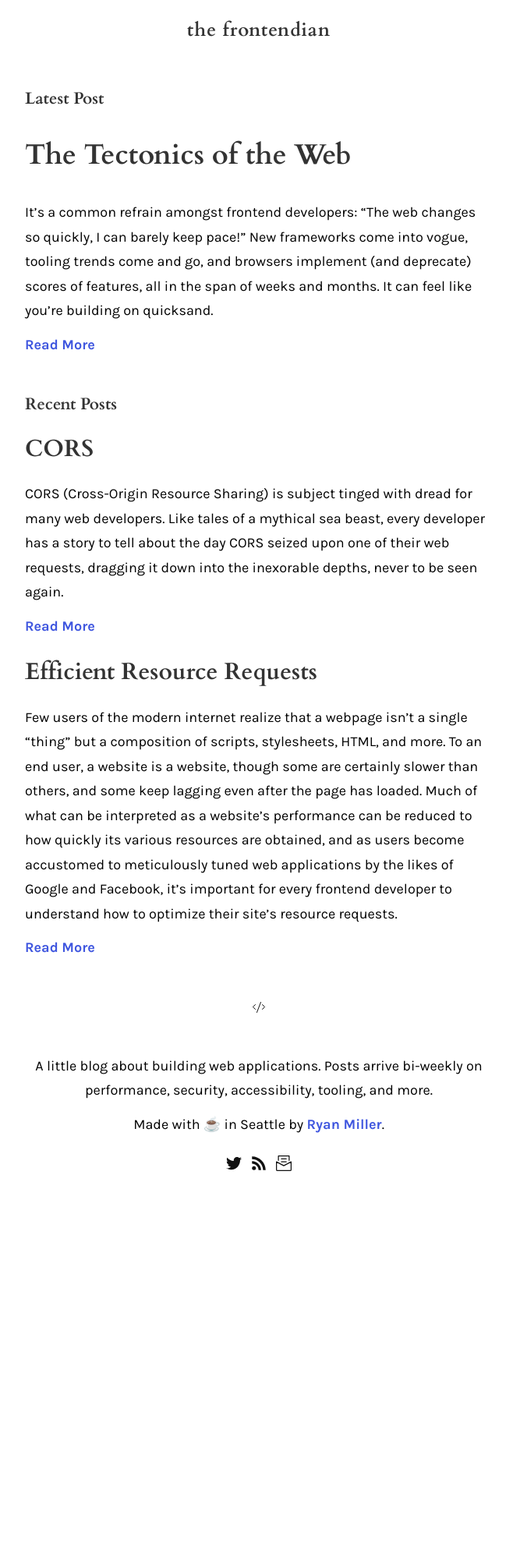
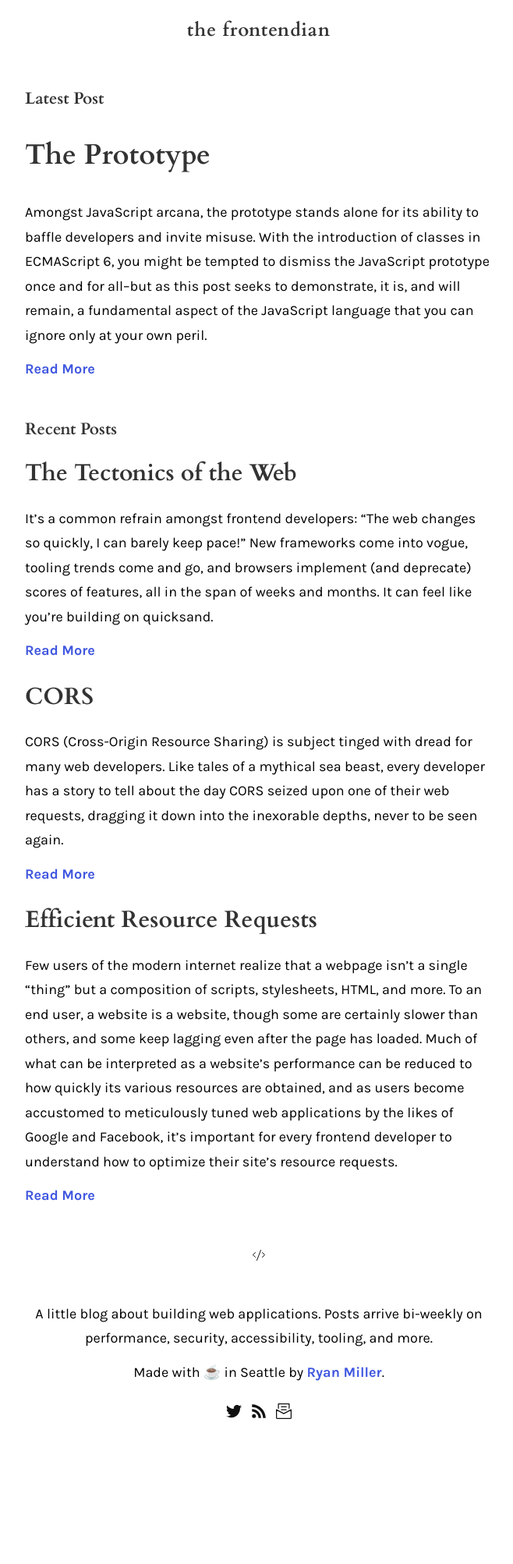
Before and after one commit to ryanmillerdev/frontendian, a Jekyll site: the page built from index.md, in a window 1280 px wide. Shown: the whole page at 78% size, without its empty margins (308-966 px from the left). Built offline with Jekyll 4.4.1, drawn with Linux system fonts in a browser that asks for light colours; before the commit the page ends 1688 px from its top, so only the background shows below that; some of the changed lines change nothing that is shown.

Commit message:
Publish prototype post.

```diff
--- a/_layouts/base.html
+++ b/_layouts/base.html
@@ -266,11 +266,11 @@
       margin: 6rem 0;
     }
 
-    h2 {
+    h2, h2 code {
       font-size: 5rem;
     }
 
-    h3 {
+    h3, h3 code {
       font-size: 4rem;
     }
 
@@ -284,6 +284,22 @@
 
     h6 {
       font-size: 2.5rem;
+    }
+
+    blockquote {
+      position: relative;
+      margin: 0;
+      padding: 5rem;
+    }
+
+    blockquote::before {
+      content: '';
+      position: absolute;
+      top: 5rem;
+      left: 0;
+      width: 0.5rem;
+      height: 5rem;
+      background-color: #F7D869;
     }
 
     /* Buttons */
--- /dev/null
+++ b/_posts/2018-06-24-prototype.markdown
@@ -0,0 +1,208 @@
+---
+layout: post
+title:  "The Prototype"
+date:   2018-06-17 08:00:00 -0700
+dateString: "June 17th, 2018"
+categories: ['technologies', 'javascript']
+hero: /public/svg/prototype/beaker.svg
+ogShareImage: /public/img/prototype_og_image.png
+permalink: /prototype
+comments: true
+syntaxHighlighting: ['javascript']
+excerpt: <p>Amongst JavaScript arcana, the prototype stands alone for its ability to baffle developers and invite misuse. With the introduction of classes in ECMAScript 6, you might be tempted to dismiss the JavaScript prototype once and for all–but as this post seeks to demonstrate, it is, and will remain, a fundamental aspect of the JavaScript language that you can ignore only at your own peril.</p>
+---
+Amongst JavaScript arcana, the `prototype` stands alone for its ability to baffle developers and invite misuse. With the introduction of classes in ECMAScript 6, you might be tempted to dismiss the JavaScript `prototype` once and for all–but as this post seeks to demonstrate, it is, and will remain, a fundamental aspect of the JavaScript language that you can ignore only at your own peril.
+
+What follows is intended to be a simple, unassuming introduction to both the JavaScript `prototype` and the prototypal inheritance it faciliates. Our survey will take us from an overview inheritance as a concept to an in-depth introduction to three different ways of leveraging prototypal inheritance in your code, with a short postscript on the continued relevance of the `prototype`.
+
+<figure>
+  <img src="/public/svg/prototype/dna.svg" width="100%" style="max-width: 10rem"/>
+</figure>
+
+## Understanding Inheritance
+
+One of the primary means by which object-oriented languages help developers reuse code is via _inheritance_. Inheritence allows you to specify how certain properties and methods ought to be shared across objects, and has become a staple feature in many languages, including JavaScript.
+
+The most common inheritance pattern is _classical inheritance_, and it involves the creation of _classes_, which serve as schematics for objects. Objects are created by _instantiating_ a given class, and classes can extend a _superclass_, or be extended by a _subclass_, permitting the resuse of a class's properties and methods. The result is a taxonomy of objects, each possessing a superclass and potentially subclasses. Below is an example of classical inheritance in ECMAScript 6:
+
+<pre><code>class Dog {
+  woof() {
+    console.log('Woof!')
+  }
+}
+
+class Collie extends Dog {}
+
+const lassie = new Collie()
+lassie.woof() // => 'Woof!'</code></pre>
+
+JavaScript breaks from pack in its usage of _prototypal inheritance_. One way to understand prototypal inheritance is that it is simply inheritance without classes. Objects inherit from living, breathing objects, not schematics. This allows for a dynamic taxonomy of objects, which you might say pairs appropriately with another notorious JavaScript feature, dynamic typing. Below you'll find the same example given above, save it now uses prototypal inheritance:
+
+<pre><code>const Dog = function () {}
+
+Dog.prototype.woof = function () {
+  console.log('Woof!')
+}
+
+const Collie = function () {}
+Collie.prototype = Object.create(Dog.prototype)
+
+const lassie = new Collie()
+
+lassie.woof() // => "Woof!"</code></pre>
+
+To better make sense of the above code, we'll first examine the `prototype` itself, then discuss how it facilitates inheritance in JavaScript.
+
+<figure>
+  <img src="/public/svg/prototype/cell.svg" width="100%" style="max-width: 20rem"/>
+</figure>
+
+## Meet The Prototype
+
+At its simplest, an object's `prototype` property is just another object reference. Every JavaScript object has a prototype, and since everything in JavaScript is an object (with the exception of `undefined` and `null`), the result is that you'll find prototypes everywhere.
+
+You can access the prototype of any object in Javascript by simply calling `Object.getPrototypeOf` and passing the object as a parameter. For example:
+
+<pre><code>Object.getPrototypeOf(Number)</code></pre>
+
+When you attempt to access a property on an object, or call one of its methods, the JavaScript runtime will first check if the object itself possesses the property or method you desire. If it is unable to find either on the object itself, it will then turn to the object's prototype and look for the property or method there.
+
+<pre><code>const fido = new Dog()
+
+fido.name = 'Fido'
+
+fido.name // => 'Fido', accessed a property of the object itself.
+fido.woof() // => 'Woof!', accessed via the Dog prototype, which this object shares.
+fido.valueOf() // => Dog { ... }, accessed by traversing the prototype chain to reach Object.prototype.</code></pre>
+
+If the runtime is still not able to find what we're looking for, it's going to begin traversing the _prototype chain_. Remember how we said every object possesses a prototype in JavaScript? Well, prototypes have prototypes too! And so the same logic repeats itself on the prototype itself, i.e. JavaScript then turns to its prototype to try to find the property or method you're after.
+
+There is one object in JavaScript that lacks a prototype, and that's `Object.prototype`, the progenitor of all objects you interact with.
+
+<pre><code>Object.getPrototypeOf(Object) // => Object.prototype
+Object.getPrototypeOf(Object.prototype) // => null</code></pre>
+
+It is the single exception to the "every object has a prototype" rule just mentioned.
+
+To summarize, the `prototype` is an object that another object can reference, via an internal `prototype` property, to expand the properties and methods available to it and its callers. In nearly all cases, these same prototype objects will possess prototype objects of their own, creating what is termed the _prototype chain_. Objects need have no prior special relationship with another object before deciding to use it as its prototype.
+
+<figure>
+  <img src="/public/svg/prototype/sprout.svg" width="100%" style="max-width: 15rem"/>
+</figure>
+
+## Using Prototypal Inheritance
+
+Now that we've taken a brief survey on what exactly a prototype is, let's observe prototypal inheritance in action.
+
+One of the reasons the `prototype`, and prototypal inheritance, leave developers feeling anxious is that JavaScript offers a few different ways to facilitate prototypal inheritance without providing much guidance. You've likely become accustomed to seeing JavaScript object instantiated via the `new` keyword, but it is in fact one of the most controversial means of creating new objects.
+
+Outlined below are three different means by which you can manipulate the `prototype` and, in so doing, leverage the reuse mechanism that prototypal inheritance provides.
+
+### Object.create
+
+The simplest way to create an object that shares a prototype with another object is via `Object.create`:
+
+<pre><code>const Person = Object.create({
+  sayHi: function () { console.log('Hi!') }
+})
+
+const Mary = Object.create(Object.getPrototypeOf(Person))
+
+Brunhilda.sayHi() => "Hi!"</code></pre>
+
+`Object.create` takes a two parameters: the first of which is the desired prototype for your newly created object. You may also pass `null` and create an object with no prototype at all! The second parameter is an object defining the properties you wish for object to possess, and is neatly described in this [article](https://developer.mozilla.org/en-US/docs/Web/JavaScript/Reference/Global_Objects/Object/create#Parameters){:target="_blank"}.
+
+### Object.setPrototypeOf
+
+We mentioned above that JavaScript's inheritance mechanism is highly dynamic, and we can demonstrate that here via `Object.setPrototypeOf`. Be advised, using `Object.setPrototypeOf` is something that be done with great care, and you should likely take gander through the [warnings on MDN](https://developer.mozilla.org/en-US/docs/Web/JavaScript/Reference/Global_Objects/Object/setPrototypeOf). An example of the method's usage:
+
+<pre><code>const Creature = Object.create({
+  yowl: function () { console.log('Yowl!' )}
+})
+
+Creature.yowl() // => "Yowl!"
+
+Object.setPrototypeOf(Creature, null)
+
+Creature.yowl() // => Error: Creature.yowl is not a function
+</code></pre>
+
+Changes made to a prototype object will affect every object that shares said prototype. Note that substituting a new object for a particular prototype will _not_ result in other objects also sharing the new prototype. It will only affect the object which was the target of the replacement.
+
+### Constructors and `new`
+
+While you may be most familiar with using the `new` keyword to instantiate object in JavaScript, it's nevertheless a controversial practice. [Aadit Shah](http://aaditmshah.github.io/why-prototypal-inheritance-matters/#toc_1){:target="_blank"} has an excellent explanation, and provides the following quote from [Douglas Crockford's own article on the prototype](http://crockford.com/javascript/prototypal.html){:target="_blank"}:
+
+> [The `new` prototype] was intended to make the language seem more familiar to classically trained programmers, but failed to do that, as we can see from the very low opinion Java programmers have of JavaScript. JavaScript's constructor pattern did not appeal to the classical crowd. It also obscured JavaScript's true prototypal nature. As a result, there are very few programmers who know how to use the language effectively.
+
+Constructors hail from the land of classical inheritance. They describe how a class would like to handle instantiating objects, and it's a rather awkward transplant into the world of prototypal inheritance. which eschews the idea of formalizing when and how objects should be created. Such things are largely left to the preference of the developer, but the `new` keyword still gives cause for hesitation.
+
+Nevertheless, a familiarity with the `new` keyword is important. When placed directly prior to a function call, the following things occur:
+
+- A fresh object is created.
+- The object is given the same prototype as the instantiating function.
+- The instantiating function is called as a constructor, with any passed parameters. Additionally, the function's `this` context is bound to the new object.
+- The new object is returned from the constructor, with any modifications made by the constructor.
+
+A code sample is in order:
+
+<pre><code>
+const Telephone = function (phoneNumber) {
+  this.phoneNumber = phoneNumber
+}
+
+Telephone.prototype.sendMessage = function (address, message) {
+  return `Sending message "${message}" from ${this.phoneNumber} to ${address}!`
+}
+
+const myPhone = new Telephone('1234567890')
+myPhone.phoneNumber // => "1234567890"
+myPhone.sendMessage('Ryan') // => "Sending message "Hello" from 1234567890 to Ryan!"
+</code></pre>
+
+As you can see, we use the `Telephone` function itself to initialize the `phoneNumber` property on our new `myPhone` object. This is what is meant when we say the function is used as a _constructor_.
+
+<figure>
+  <img src="/public/svg/prototype/tree.svg" width="100%" style="max-width: 15rem"/>
+</figure>
+
+## Closing Thoughts
+
+JavaScript's implementation of prototypal inheritance, while perhaps a tad awkward, has given the language a great deal of flexibility. And it has been this exact malleability that has allowed JavaScript to adapt its myriad use cases. If you're interested in continuing your own deep dive into the JavaScript prototype, a study of the language [Self](http://www.selflanguage.org/){:target="_blank"} is highly recommended, which was original inspiration to Brendan Eich when JavaScript was created. Also, if you've spotted an error in this post, be it factual or syntactical, let me know in the comments below!
+
+<figure>
+  <img src="/public/svg/prototype/bust.svg" width="100%" style="max-width: 20rem"/>
+</figure>
+
+## Afterword: Why Not Classical Inheritance?
+
+You might still be wondering what the relevance of all this is when JavaScript now offers a perfectly good [implementation of classical inheritance](https://developer.mozilla.org/en-US/docs/Web/JavaScript/Reference/Classes){:target="_blank"}. After all, though the `prototype` will continue to exist in the JavaScript language, this post still didn't give a good reason _why_ not to keep just using classes regardless.
+
+ This post wasn't written to propound the merits of prototypal inheritance over classical inheritance–Eric Elliott [has done a fine job of that](https://youtu.be/lKCCZTUx0sI){:target="_blank"}–but it must be stressed that the latter is built atop the former.
+
+ When you uses classes in JavaScript, you _are not_ sidestepping prototypal inheritance. You are simply using more familiar keywords to interact with the prototype, which is a testament to the adaptability of prototypal inheritance. To show how JavaScript classes end up using the prototype, let's reuse an example from the beginning of this post:
+
+<pre><code>class Dog {
+  woof() {
+    console.log('Woof!')
+  }
+}
+
+class Collie extends Dog {}
+
+const lassie = new Collie()
+lassie.woof() // => 'Woof!'
+
+Object.getPrototypeOf(lassie).woof() // => 'Woof!'</code></pre>
+
+Every aspect of the ECMASCript class specification is reducible to usage of the `prototype` in one way or another, including `static` methods and `super` calls. You can learn more about how prototypal inheritance and classes are related in the [EMCAScript specification](https://www.ecma-international.org/ecma-262/8.0/index.html#sec-ecmascript-language-functions-and-classes){:target="_blank"}.
+
+## Resources & References
+
+[MDN Documentation on `Object.prototype`](https://developer.mozilla.org/en-US/docs/Web/JavaScript/Reference/Global_Objects/Object/prototype){:target="_blank"}
+
+[MDN Documentation on the `new` Operator](https://developer.mozilla.org/en-US/docs/Web/JavaScript/Reference/Operators/new){:target="_blank"}
+
+[Douglas Crockford On the Prototype](http://crockford.com/javascript/prototypal.html){:target="_blank"}
+
+[Eric Elliott On Prototypcal vs. Classical Inheritance](https://medium.com/javascript-scene/master-the-javascript-interview-what-s-the-difference-between-class-prototypal-inheritance-e4cd0a7562e9){:target="_blank"}
```
Also changed, not shown: public/img/prototype_og_image.png (added), public/svg/prototype/beaker.svg (added), public/svg/prototype/bust.svg (added), public/svg/prototype/cell.svg (added), public/svg/prototype/dna.svg (added), public/svg/prototype/sprout.svg (added), public/svg/prototype/tree.svg (added), 1 other file.
